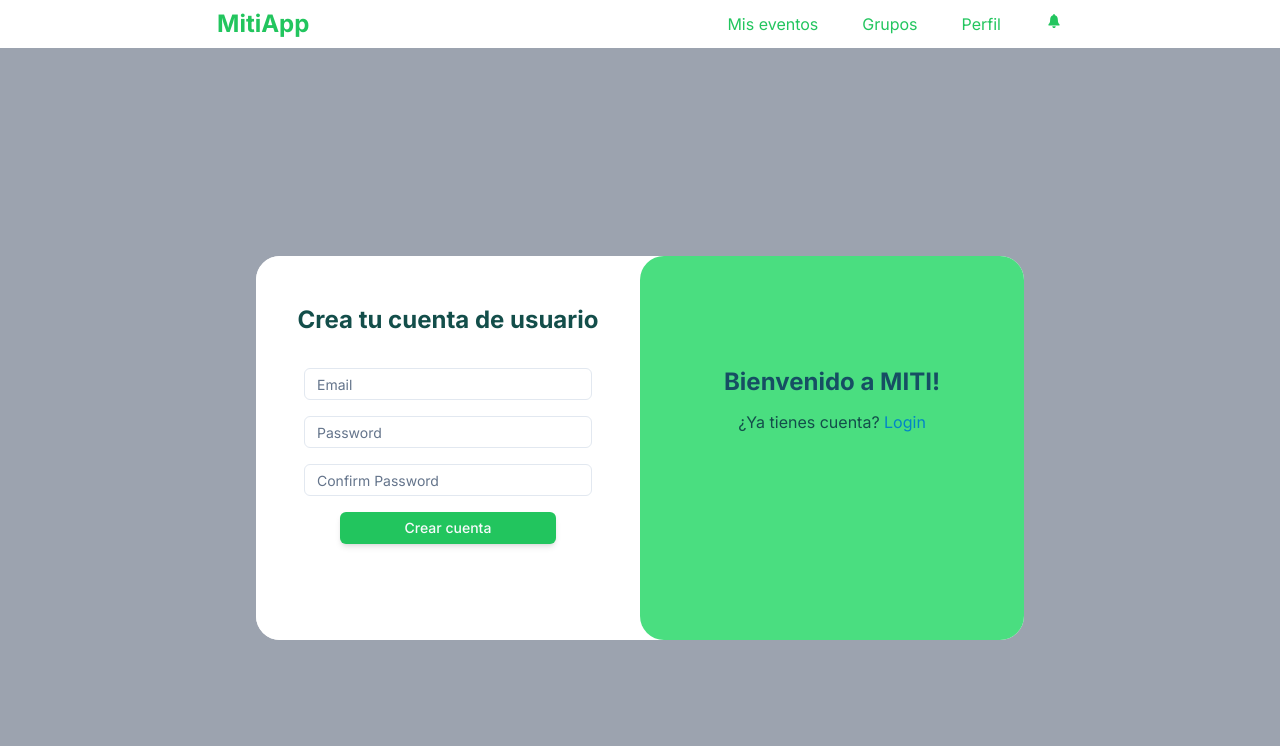
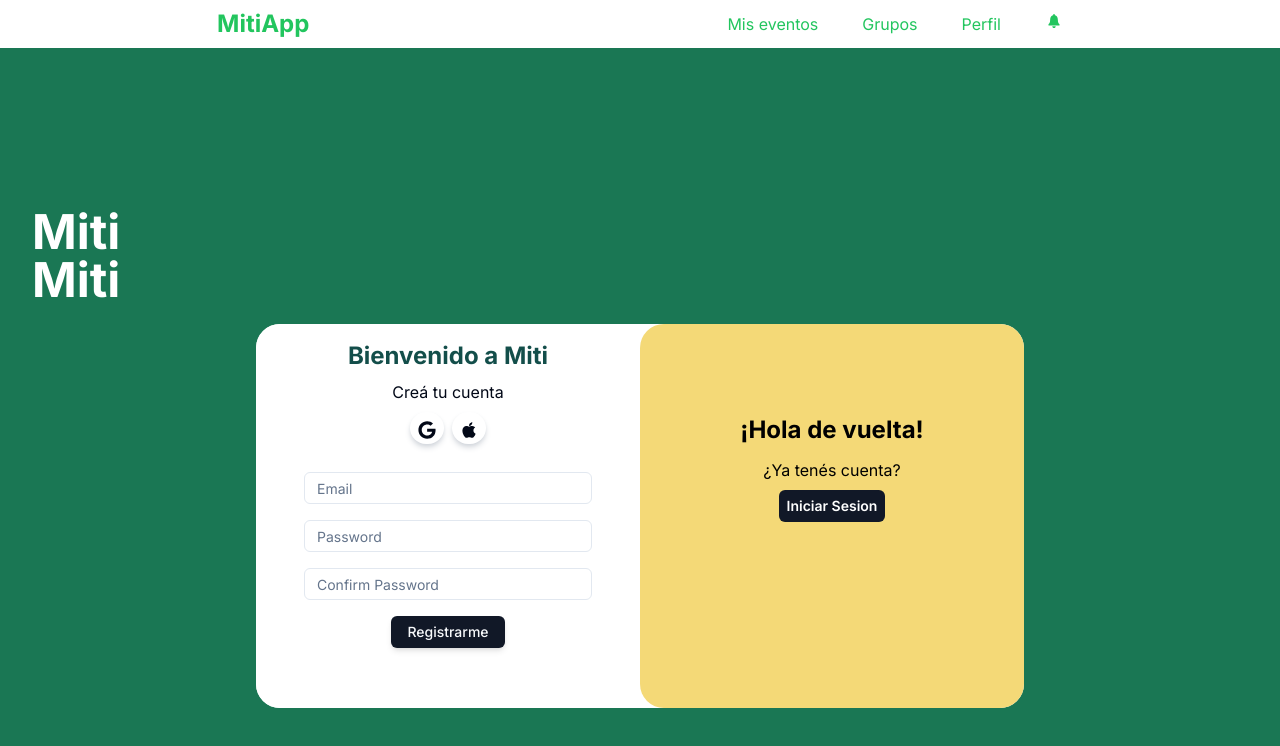
Before and after one commit to felipecalderon/c16-57-t-typescript-public, a Next.js app in the folder front/: page /auth/register in a window 1280 px wide. Shown: the top 746 px of the page. Built offline with nearby package versions, Linux system fonts and the light colour scheme.

Commit message:
alta register y login

```diff
--- a/front/src/app/auth/login/page.tsx
+++ b/front/src/app/auth/login/page.tsx
@@ -1,137 +1,32 @@
-"use client";
 import Link from "next/link";
-import { z } from "zod";
-import { useForm } from "react-hook-form";
-import { zodResolver } from "@hookform/resolvers/zod";
+import { FaApple } from "react-icons/fa";
+import { FaGoogle } from "react-icons/fa";
+import LoginForm from "@/components/forms/LoginForm";
 import { Button } from "@/components/ui/button";
-import {
-  Form,
-  FormControl,
-  FormField,
-  FormItem,
-  FormMessage,
-} from "@/components/ui/form";
-import { Input } from "@/components/ui/input";
-import axios from "axios";
-import { redirect } from "next/dist/server/api-utils";
-import { useState } from "react";
-
-const formSchema = z.object({
-  email: z.string().email({ message: "Debe ser un email válido" }),
-  password: z.string().min(3, { message: "Debe ser mayor a 3 caracteres" }),
-});
 
 const Login = () => {
-  const form = useForm<z.infer<typeof formSchema>>({
-    resolver: zodResolver(formSchema),
-    defaultValues: {
-      email: "",
-      password: "",
-    },
-  });
-  const [isValidate, setValidate] = useState(true);
-
-  const handleValidate = (value: boolean) => {
-    setValidate(value)
-  }
-
-
-  const handleSubmit = async (values: z.infer<typeof formSchema>) => {
-    //fetch post axios
-    try {
-
-      const  response  = await axios.post(`http://localhost:3001/api/auth/login`, values)
-
-      const token = response.headers['auth-token']
-      if(!token) throw new Error('Token no recibido')
-      localStorage.setItem('token', token)
-
-
-      if(response.status === 200) {
-        console.log('Inicio de sesion exitoso')
-        window.location.href = 'http://localhost:3000/dashboard';
-      }
-
-
-
-
-    } catch (error) {
-
-        console.log('Error al iniciar sesion')
-        handleValidate(false)
-
-    }
-
-
-  };
-
   return (
-    <section className="flex justify-center items-center h-screen bg-gray-400">
+    <section className="flex justify-center items-center h-screen bg-[#1A7754] flex-col">
+      <div className="w-full py-5 px-8 text-5xl font-bold text-white">
+        <h2>Miti</h2>
+        <h2>Miti</h2>
+      </div>
       <div className="flex rounded-3xl bg-white">
         <div className="w-96 h-96 bg-white flex items-center flex-col pt-12 gap-3 rounded-l-3xl">
           <h2 className="text-2xl font-bold text-teal-900">Hola de vuelta!</h2>
-          <Form {...form}>
-            <form
-              onSubmit={form.handleSubmit(handleSubmit)}
-              className=" w-3/4 flex flex-col gap-4 mt-5"
-            >
-              <FormField
-                control={form.control}
-                name="email"
-                render={({ field }) => (
-                  <FormItem>
-                    <FormControl>
-                      <Input
-                        placeholder="Email"
-                        {...field}
-                        type="email"
-                        className="h-8 w-full"
-                      />
-                    </FormControl>
-                    <FormMessage />
-                  </FormItem>
-                )}
-              />
-              <FormField
-                control={form.control}
-                name="password"
-                render={({ field }) => (
-                  <FormItem>
-                    <FormControl>
-                      <Input
-                        placeholder="Password"
-                        {...field}
-                        type="password"
-                        className="h-8 w-full"
-                      />
-                    </FormControl>
-                    <FormMessage />
-                  </FormItem>
-                )}
-              />
-               <div className={isValidate? 'hidden' :"text-red-500 text-center font-semibold text-sm"}>Credenciales incorrectas</div>
-
-              <Button
-                className="h-8 w-2/4 rounded-full m-auto py-4 bg-blue-600 hover:bg-blue-700 shadow-md hover:shadow-gray-400"
-                type="submit"
-                disabled={!form.formState.isValid}
-              >
-                Iniciar sesion
-              </Button>
-              <div className="mx-auto">
-                <Link
-                  href="/auth/forgot-password"
-                  className="text-sky-600 hover:underline text-xs text-center hover:text-sky-500"
-                >
-                  ¿Olvidaste tu contraseña?
-                </Link>
-              </div>
-            </form>
-          </Form>
+          <div className="flex gap-2">
+            <span className="py-1 px-2 bg-white rounded-full shadow-md shadow-gray-300">
+              <FaGoogle className="inline text-lg" />
+            </span>
+            <span className="py-1 px-2 bg-white rounded-full shadow-md shadow-gray-300">
+              <FaApple className="inline text-lg" />
+            </span>
+          </div>
+          <LoginForm />
         </div>
-        <div className="w-96 h-96 bg-green-400 rounded-3xl">
+        <div className="w-96 h-96 bg-[#F4D977] rounded-3xl">
           <div className="h-72 flex items-center flex-col justify-center gap-3">
-            <h2 className="text-2xl font-bold text-cyan-900">
+            <h2 className="text-2xl font-bold text-black">
               Bienvenido a MITI!
             </h2>
             <div>
@@ -142,7 +37,7 @@ const Login = () => {
             <div>
               <Button
                 asChild
-                className="h-8  rounded-full  px-8 bg-green-500 hover:bg-green-600 shadow-md  hover:shadow-black-400 "
+                className="h-8 rounded-lg px-8 bg-gray-900 shadow-md hover:shadow-yellow-100 "
                 type="submit"
               >
                 <Link href="/auth/register"> Registrarse</Link>
--- a/front/src/app/auth/register/page.tsx
+++ b/front/src/app/auth/register/page.tsx
@@ -1,28 +1,40 @@
 import RegisterForm from "@/components/forms/register-form";
 import Link from "next/link";
+import { FaApple } from "react-icons/fa";
+import { FaGoogle } from "react-icons/fa";
 
 const RegisterPage = () => {
   return (
-    <section className="flex justify-center items-center h-screen bg-gray-400">
+    <section className="flex justify-center items-center h-screen bg-[#1A7754] flex-col">
+      <div className="w-full py-5 px-8 text-5xl font-bold text-white">
+        <h2>Miti</h2>
+        <h2>Miti</h2>
+      </div>
       <div className="flex rounded-3xl bg-white">
-        <div className="w-96 h-96 bg-white flex items-center flex-col pt-12 gap-3 rounded-l-3xl">
-          <h2 className="text-2xl font-bold text-teal-900">Crea tu cuenta de usuario</h2>
+        <div className="w-96 h-96 bg-white flex items-center flex-col pt-4 gap-2 rounded-l-3xl">
+          <h2 className="text-2xl font-bold text-teal-900">Bienvenido a Miti</h2>
+          <p>Creá tu cuenta</p>
+          <div className="flex gap-2">
+           <span className="py-1 px-2 bg-white rounded-full shadow-md shadow-gray-300"><FaGoogle className="inline text-lg"/></span>
+           <span className="py-1 px-2 bg-white rounded-full shadow-md shadow-gray-300"><FaApple className="inline text-lg"/></span>
+          </div>
           <RegisterForm />
         </div>
-        <div className="w-96 h-96 bg-green-400 rounded-3xl">
+        <div className="w-96 h-96 bg-[#F4D977] rounded-3xl">
           <div className="h-72 flex items-center flex-col justify-center gap-3">
-            <h2 className="text-2xl font-bold text-cyan-900">
-              Bienvenido a MITI!
+            <h2 className="text-2xl font-bold text-black">
+              ¡Hola de vuelta!
             </h2>
-            <div>
-              <p className="inline font-semibol text-teal-900">
-                ¿Ya tienes cuenta?{" "}
+            <div className="flex flex-col justify-center items-center gap-2">
+              <p className="inline font-semibol text-black">
+                ¿Ya tenés cuenta?{" "}
               </p>
               <Link
-                href="/auth/login"
-                className="text-sky-600 hover:underline hover:text-sky-500"
+              href="/auth/login"
               >
-                Login
+              <button className="text-sm bg-gray-900 h-8 w-42 px-2 font-semibold text-white hover:shadow-lg hover:shadow-yellow-100 hover:bg-gray-700 rounded-md">
+                Iniciar Sesion
+              </button>
               </Link>
             </div>
           </div>
--- /dev/null
+++ b/front/src/components/forms/LoginForm.tsx
@@ -0,0 +1,129 @@
+"use client";
+import Link from "next/link";
+import { z } from "zod";
+import { useForm } from "react-hook-form";
+import { zodResolver } from "@hookform/resolvers/zod";
+import { Button } from "@/components/ui/button";
+import {
+  Form,
+  FormControl,
+  FormField,
+  FormItem,
+  FormMessage,
+} from "@/components/ui/form";
+import { Input } from "@/components/ui/input";
+import axios from "axios";
+import { redirect } from "next/dist/server/api-utils";
+import { useState } from "react";
+
+const formSchema = z.object({
+  email: z.string().email({ message: "Debe ser un email válido" }),
+  password: z.string().min(3, { message: "Debe ser mayor a 3 caracteres" }),
+});
+
+const LoginForm = () => {
+  const form = useForm<z.infer<typeof formSchema>>({
+    resolver: zodResolver(formSchema),
+    defaultValues: {
+      email: "",
+      password: "",
+    },
+  });
+  const [isValidate, setValidate] = useState(true);
+
+  const handleValidate = (value: boolean) => {
+    setValidate(value);
+  };
+
+  const handleSubmit = async (values: z.infer<typeof formSchema>) => {
+    //fetch post axios
+    try {
+      const response = await axios.post(
+        `http://localhost:3001/api/auth/login`,
+        values
+      );
+
+      const token = response.headers["auth-token"];
+      if (!token) throw new Error("Token no recibido");
+      localStorage.setItem("token", token);
+
+      if (response.status === 200) {
+        console.log("Inicio de sesion exitoso");
+        window.location.href = "http://localhost:3000/dashboard";
+      }
+    } catch (error) {
+      console.log("Error al iniciar sesion");
+      handleValidate(false);
+    }
+  };
+  return (
+    <Form {...form}>
+      <form
+        onSubmit={form.handleSubmit(handleSubmit)}
+        className=" w-3/4 flex flex-col gap-4 mt-5"
+      >
+        <FormField
+          control={form.control}
+          name="email"
+          render={({ field }) => (
+            <FormItem>
+              <FormControl>
+                <Input
+                  placeholder="Email"
+                  {...field}
+                  type="email"
+                  className="h-8 w-full"
+                />
+              </FormControl>
+              <FormMessage />
+            </FormItem>
+          )}
+        />
+        <FormField
+          control={form.control}
+          name="password"
+          render={({ field }) => (
+            <FormItem>
+              <FormControl>
+                <Input
+                  placeholder="Password"
+                  {...field}
+                  type="password"
+                  className="h-8 w-full"
+                />
+              </FormControl>
+              <FormMessage />
+            </FormItem>
+          )}
+        />
+        <div
+          className={
+            isValidate
+              ? "hidden"
+              : "text-red-500 text-center font-semibold text-sm"
+          }
+        >
+          Credenciales incorrectas
+        </div>
+
+        <Button
+          className="h-8 w-2/4 rounded-lg m-auto py-4 bg-gray-900 hover:bg-gray-700 shadow-md hover:shadow-gray-400"
+          type="submit"
+          disabled={!form.formState.isValid}
+        >
+          Iniciar sesion
+        </Button>
+        <div className="mx-auto">
+          <Link
+            href="/auth/forgot-password"
+            className="text-sky-600 hover:underline text-xs text-center hover:text-sky-500 mt-10"
+          >
+            ¿Olvidaste tu contraseña?
+          </Link>
+        </div>
+      </form>
+    </Form>
+  );
+};
+
+export default LoginForm;
--- a/front/src/components/forms/register-form.tsx
+++ b/front/src/components/forms/register-form.tsx
@@ -112,10 +112,10 @@ export default function RegisterForm() {
           )}
         />
         <Button
-          className="h-8 w-3/4 rounded-10 m-auto p-auto bg-green-500 hover:bg-green-400 shadow-md hover:shadow-gray-400"
+          className="h-8 w-42 rounded-10 m-auto p-auto bg-gray-900 hover:bg-gray-700 shadow-md hover:shadow-gray-400"
           type="submit"
         >
-          Crear cuenta
+          Registrarme
         </Button>
       </form>
     </Form>
```
